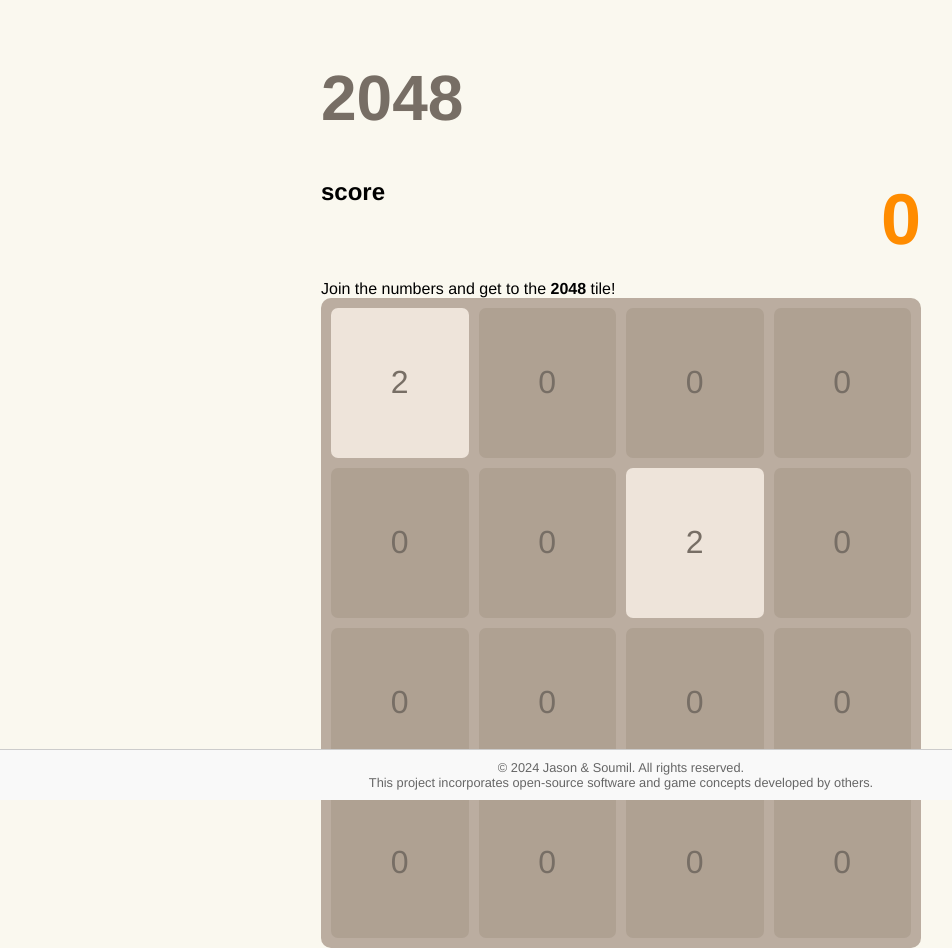
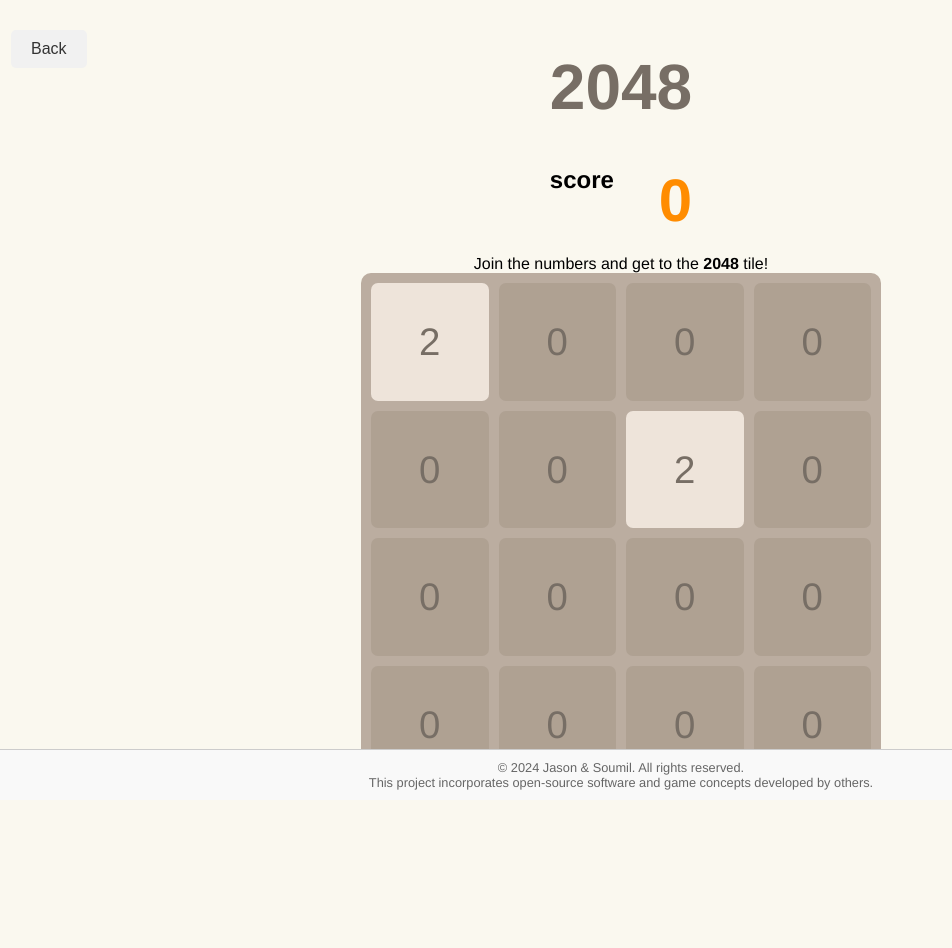
Before and after one commit to soumil101/ecs162_project2, a plain HTML site: page 2048/2048.html in a window 1280 px wide. Shown: the whole page, without its empty margins (19-971 px from the left). After the commit the page ends 800 px from the top, so only its background shows below. Drawn offline with Linux system fonts and the light colour scheme.

Commit message:
back buttons

```diff
--- a/2048/2048.css
+++ b/2048/2048.css
@@ -3,23 +3,31 @@ body {
   display: flex;
   justify-content: center;
   font-family: "Clear Sans", "Helvetica Neue", Arial, sans-serif;
-  padding: 10px;
-  min-height: 100vh;
+  margin: 0;
+  height: 100vh;
   align-items: center;
+  padding-top: 0px;
+  margin-top: 0px;
 }
 
 .container {
-  width: 90vw; /* relative to viewport width */
-  max-width: 500px; /* maximum size */
+  width: 90vw;
+  max-width: 500px;
+  display: flex;
+  flex-direction: column;
+  justify-content: center;
+  align-items: center;
 }
 
 .grid {
   display: grid;
-  grid-template-columns: repeat(4, 1fr); /* creates a 4x4 grid layout */
+  grid-template-columns: repeat(4, 1fr);
   gap: 10px;
   background-color: #BBADA0;
   padding: 10px;
   border-radius: 10px;
+  width: 100%; /* matches the width of the container */
+  aspect-ratio: 1; /* ensures the grid is always square */
 }
 
 .grid div {
@@ -28,9 +36,9 @@ body {
   justify-content: center;
   align-items: center;
   color: #776e65;
-  font-size: 5vw; /* responsive font size, larger on smaller screens */
+  font-size: 3vw;
   border-radius: 7px;
-  height: 120%; /* make each tile taller relative to its width */
+  aspect-ratio: 1; /* ensures each tile is square */
 }
 
 .score-container {
@@ -38,30 +46,15 @@ body {
   justify-content: space-between;
   width: 100%;
   margin-bottom: 20px;
-  font-size: 1.5em; /* larger font size for better visibility */
+  font-size: 1.5em;
 }
 
 .score-title {
-  font-weight: bold; /* makes the score title bolder */
+  font-weight: bold;
 }
 
 #score {
-  font-size: 2.5em; /* larger score font */
-  color: #ff8c00; /* makes the score color stand out */
-  font-weight: bold; /* bold score number */
+  font-size: 2.5em;
+  color: #ff8c00;
+  font-weight: bold;
 }
-
-@media (min-width: 600px) {
-  .container {
-    max-width: 600px; /* larger maximum size for desktop */
-  }
-
-  .grid div {
-    font-size: 2.5vw; /* slightly larger font on desktop */
-    height: 150px; /* fixed height for desktop to ensure tiles are taller */
-  }
-
-  #score {
-    font-size: 3em; /* even larger score on desktop */
-  }
-}
--- a/2048/2048.html
+++ b/2048/2048.html
@@ -1,19 +1,15 @@
-<!--
-2048 (https://github.com/kubowania/2048)
-Copyright (c) [year of the original work] by Katarzyna Kubow
-Licensed under the MIT License (MIT) (https://opensource.org/licenses/MIT)
--->
 <!DOCTYPE html>
 <html lang="en" dir="ltr">
 <head>
   <meta charset="utf-8">
+  <meta name="viewport" content="width=device-width, initial-scale=1.0">
   <title>2048</title>
   <link rel="stylesheet" href="2048.css">
   <link rel="stylesheet" href="../style.css">
   <script src="2048.js" charset="utf-8"></script>
 </head>
+<button id="backButton" style="padding: 10px 20px; margin: 10px; font-size: 16px;">Back</button>
 <body>
-
   <div class="container">
     <div class="info">
       <h1>2048</h1>
@@ -25,12 +21,9 @@ Licensed under the MIT License (MIT) (https://opensource.org/licenses/MIT)
     <span id="result">Join the numbers and get to the <b>2048</b> tile!</span>
     <div class="grid"></div>
   </div>
-
-  </body>
-
   <footer class="footer">
     &copy; 2024 Jason & Soumil. All rights reserved.<br>
     This project incorporates open-source software and game concepts developed by others.
   </footer>
-
+</body>
 </html>
--- a/2048/2048.js
+++ b/2048/2048.js
@@ -282,3 +282,17 @@ addColours()
 var myTimer = setInterval(addColours, 50)
 
 })
+
+document.addEventListener('DOMContentLoaded', () => {
+  // Handle click on the back button
+  document.getElementById('backButton').addEventListener('click', function() {
+    window.history.back();
+  });
+
+  // Handle Escape key press to navigate back
+  document.addEventListener('keydown', function(event) {
+    if (event.key === "Escape") { // Use event.code if "Escape" doesn't work
+      window.history.back();
+    }
+  });
+});
--- a/style.css
+++ b/style.css
@@ -13,6 +13,25 @@ body {
     color: #776E65;
   }
 
+#backButton {
+  position: fixed;  /* Use fixed positioning to keep the button in view */
+  top: 20px;        /* Space from the top of the viewport */
+  left: 20px;       /* Space from the left of the viewport */
+  background-color: #f1f1f1;
+  color: #333;
+  border: none;
+  cursor: pointer;
+  display: inline-block;
+  padding: 10px 20px;
+  font-size: 16px;
+  border-radius: 5px;
+}
+
+#backButton:hover {
+  background-color: #ddd;
+}
+
+
 .footer {
   text-align: center;
   width: 100%;
```
Also changed, not shown: coin_flip/coin_flip.html (+1 -0 lines), coin_flip/coin_flip.js (+14 -0 lines), hangman/hangman.html (+1 -0 lines), hangman/hangman.js (+14 -0 lines). Lines whose indentation alone changed are shown as unchanged.
